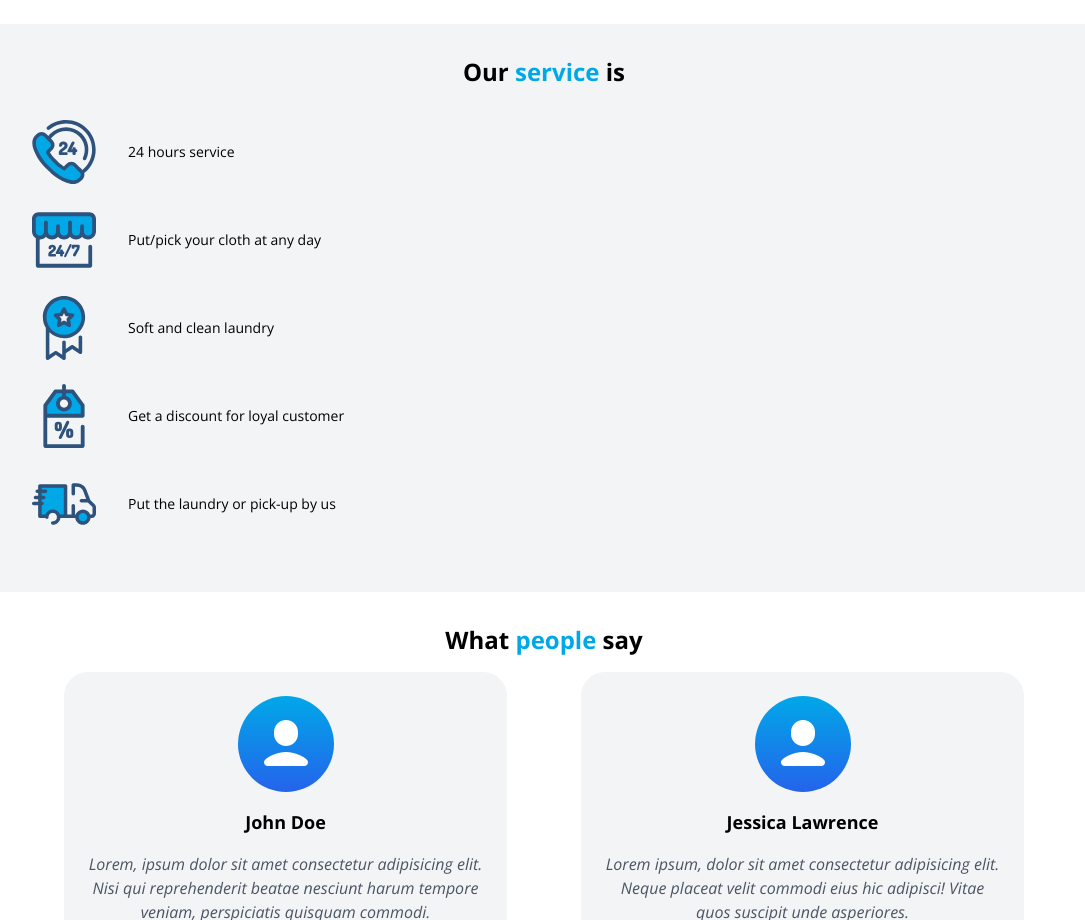
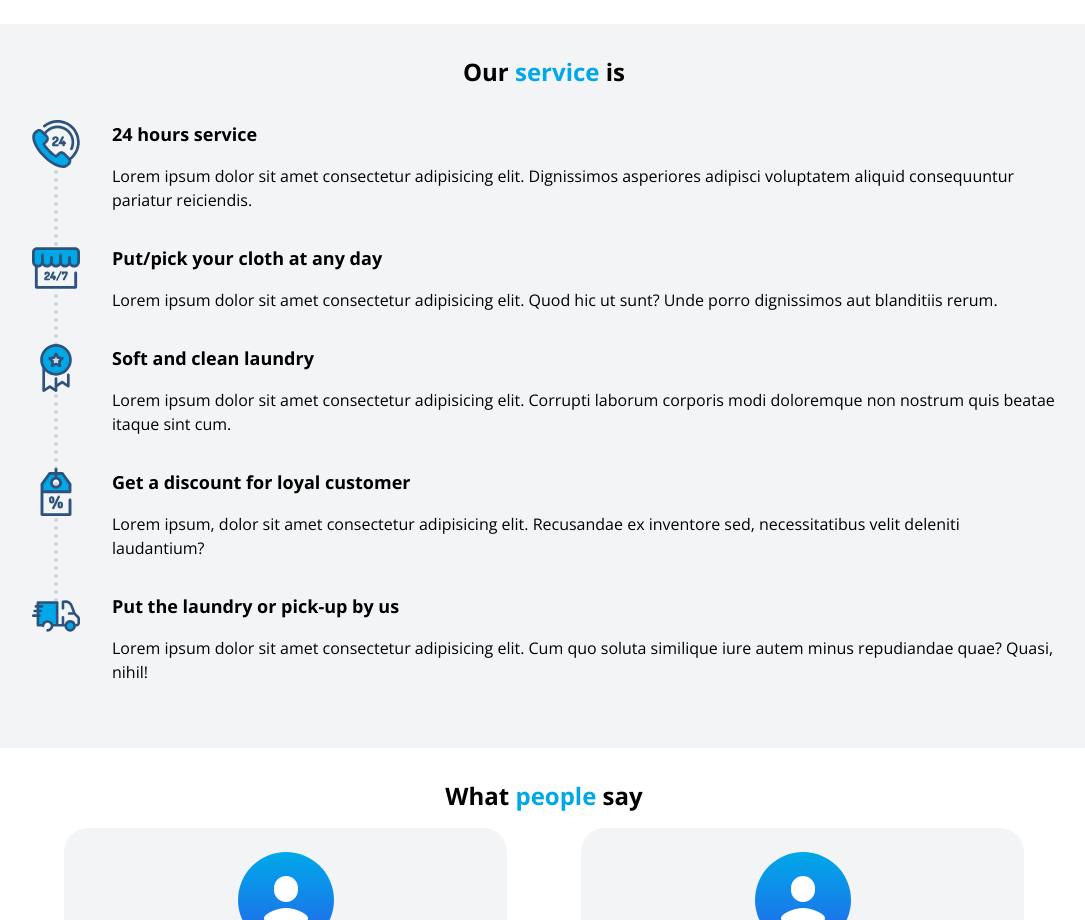
Before and after one commit to rijalislamir/portfolio-laundry, a Vue app: page / in a window 1280 px wide. Shown: the part 1040-1960 px from the top of the page, without its empty margins (96-1181 px from the left). Built offline with nearby package versions, Linux system fonts and the light colour scheme.

Commit message:
add description service and trailing line

```diff
--- a/src/components/Service.vue
+++ b/src/components/Service.vue
@@ -6,9 +6,22 @@
         Our <span class="text-blue-main">service</span> is
       </h1>
 
-      <div v-for="service in services" class="flex gap-8 items-center mb-6">
-        <img :src="service.src" class="w-16 h-16" />
-        <p class="text-sm">{{ service.text }}</p>
+      <div
+        v-for="(service, i) in services"
+        class="flex gap-8 items-start mb-8 relative"
+      >
+        <img :src="service.src" class="w-12 h-12 relative z-10" />
+
+        <div
+          class="-ml-0.5 absolute mt-0.5 top-12 left-6 w-px border-l-4 border-dotted border-gray-300 h-full"
+          v-if="i !== services.length - 1"
+          aria-hidden="true"
+        ></div>
+
+        <div class="flex flex-col gap-4">
+          <h2 class="text-lg font-bold">{{ service.title }}</h2>
+          <p class="font-thin">{{ service.description }}</p>
+        </div>
       </div>
     </div>
   </section>
@@ -24,23 +37,33 @@ import truckIcon from "../assets/img/icons/truck.svg";
 const services = [
   {
     src: twentyFourIcon,
-    text: "24 hours service",
+    title: "24 hours service",
+    description:
+      "Lorem ipsum dolor sit amet consectetur adipisicing elit. Dignissimos asperiores adipisci voluptatem aliquid consequuntur pariatur reiciendis.",
   },
   {
     src: openShopIcon,
-    text: "Put/pick your cloth at any day",
+    title: "Put/pick your cloth at any day",
+    description:
+      "Lorem ipsum dolor sit amet consectetur adipisicing elit. Quod hic ut sunt? Unde porro dignissimos aut blanditiis rerum.",
   },
   {
     src: medalQualityIcon,
-    text: "Soft and clean laundry",
+    title: "Soft and clean laundry",
+    description:
+      "Lorem ipsum dolor sit amet consectetur adipisicing elit. Corrupti laborum corporis modi doloremque non nostrum quis beatae itaque sint cum.",
   },
   {
     src: discountIcon,
-    text: "Get a discount for loyal customer",
+    title: "Get a discount for loyal customer",
+    description:
+      "Lorem ipsum, dolor sit amet consectetur adipisicing elit. Recusandae ex inventore sed, necessitatibus velit deleniti laudantium?",
   },
   {
     src: truckIcon,
-    text: "Put the laundry or pick-up by us",
+    title: "Put the laundry or pick-up by us",
+    description:
+      "Lorem ipsum dolor sit amet consectetur adipisicing elit. Cum quo soluta similique iure autem minus repudiandae quae? Quasi, nihil!",
   },
 ];
 </script>
```
